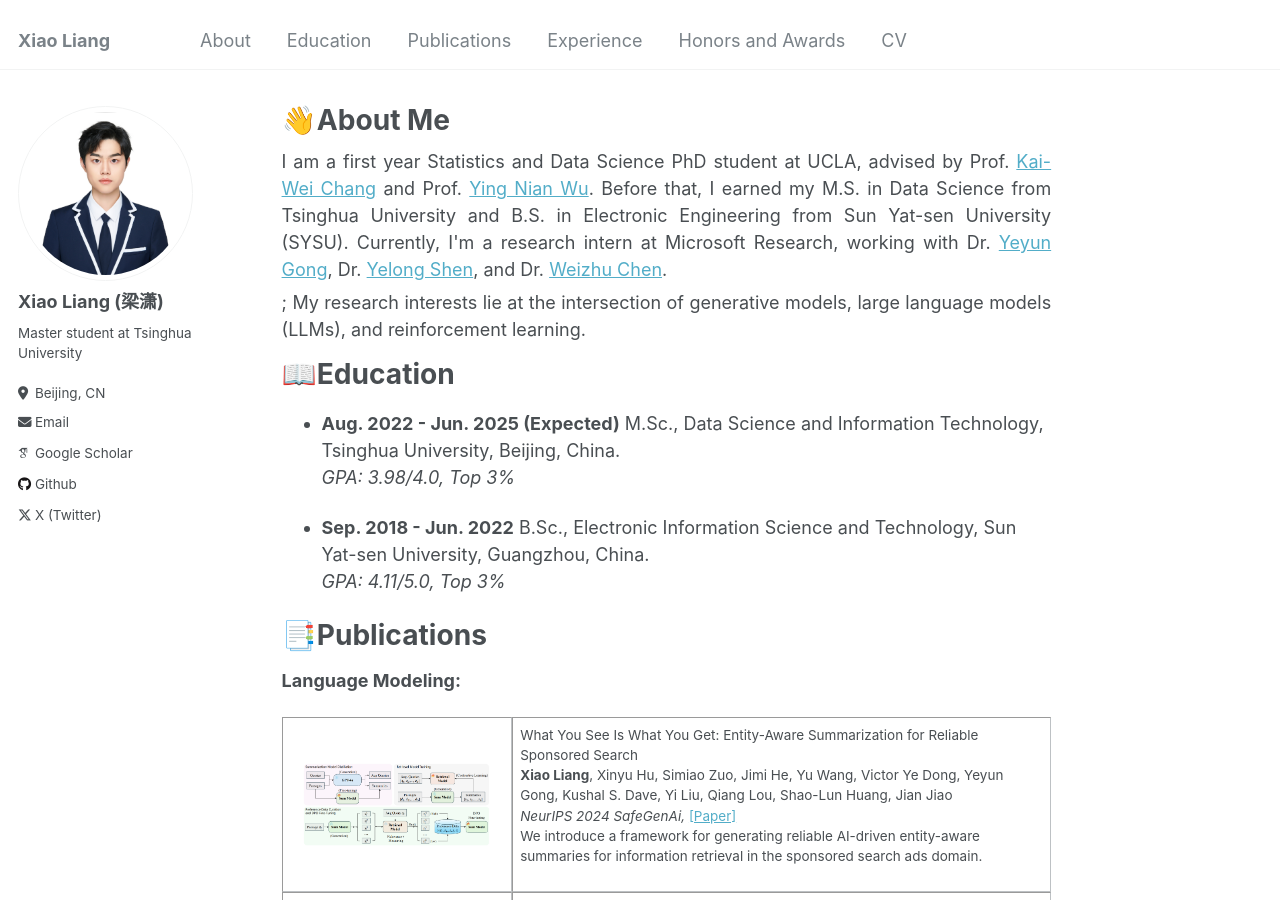
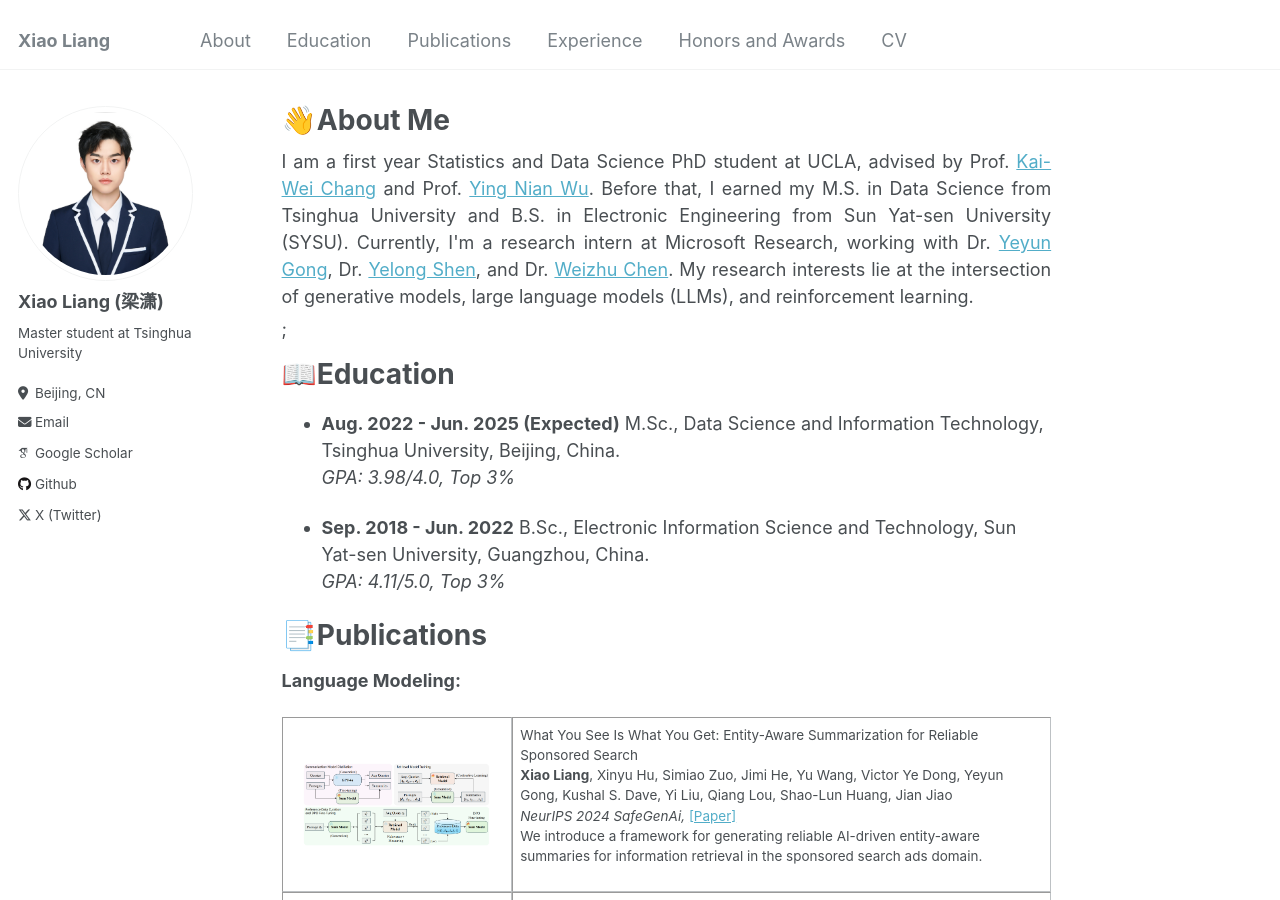
Before and after one commit to MasterVito/MasterVito.github.io, a Jekyll site: the page built from _pages/about.md, in a window 1280 px wide and 900 px high. Built offline with Jekyll 4.4.1, drawn with Linux system fonts in a browser that asks for light colours; some web fonts are replaced.

Commit message:
update_univ

```diff
--- a/_pages/about.md
+++ b/_pages/about.md
@@ -23,7 +23,8 @@ My research interests lie at the intersection of generative models, large langua
   Dr. <a href="https://www.microsoft.com/en-us/research/people/yegong/" target="_blank">Yeyun Gong</a>,
   Dr. <a href="https://scholar.google.com/citations?user=S6OFEFEAAAAJ&hl=en" target="_blank">Yelong Shen</a>,
   and Dr. <a href="https://www.microsoft.com/en-us/research/people/wzchen/" target="_blank">Weizhu Chen</a>.
-  <div style="margin-top: 6px;"></div>; My research interests lie at the intersection of generative models, large language models (LLMs), and reinforcement learning.
+  My research interests lie at the intersection of generative models, large language models (LLMs), and reinforcement learning.
+  <div style="margin-top: 6px;"></div>;
 </div>
 
 <div style="margin-top: 15px;"></div>
```
